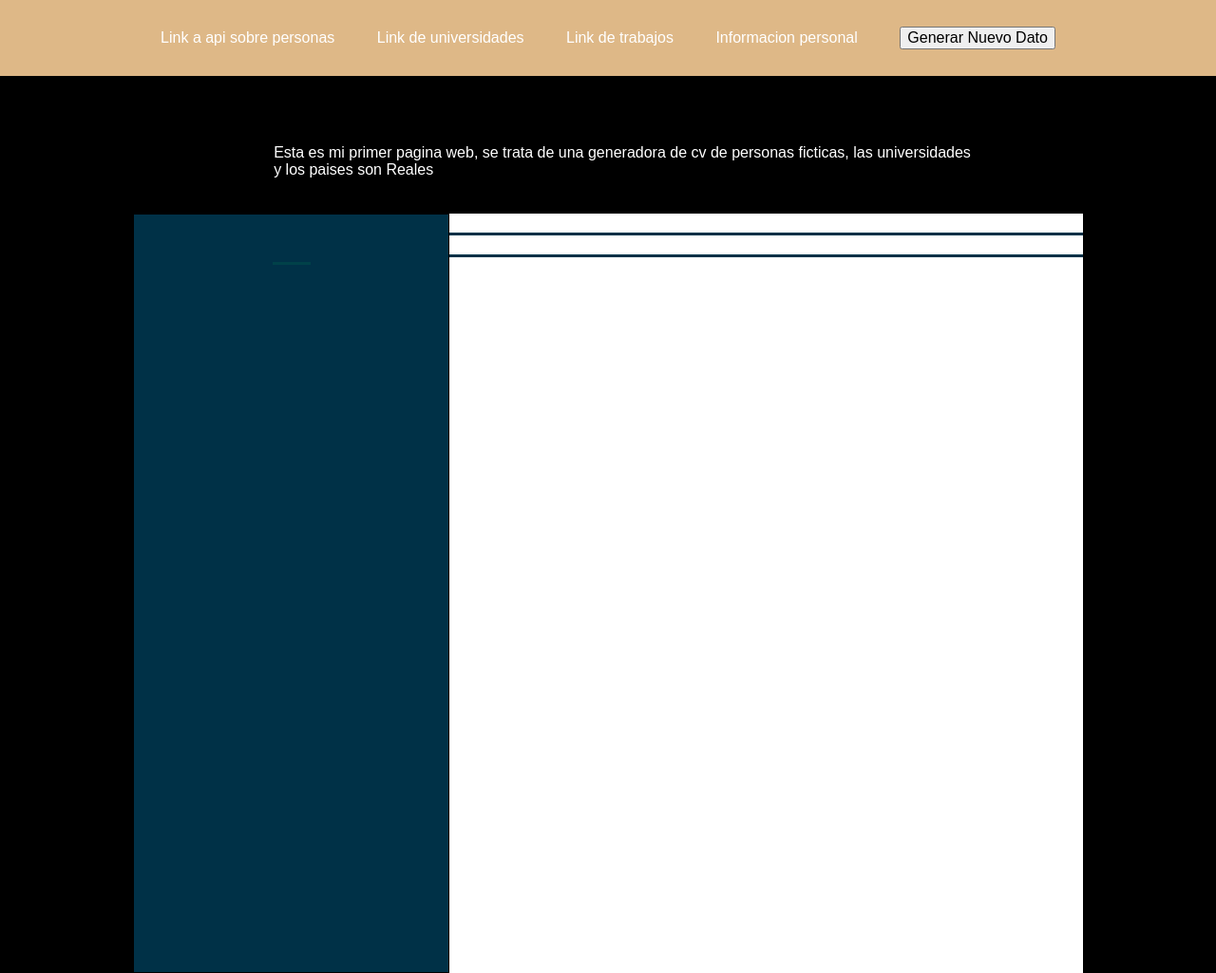
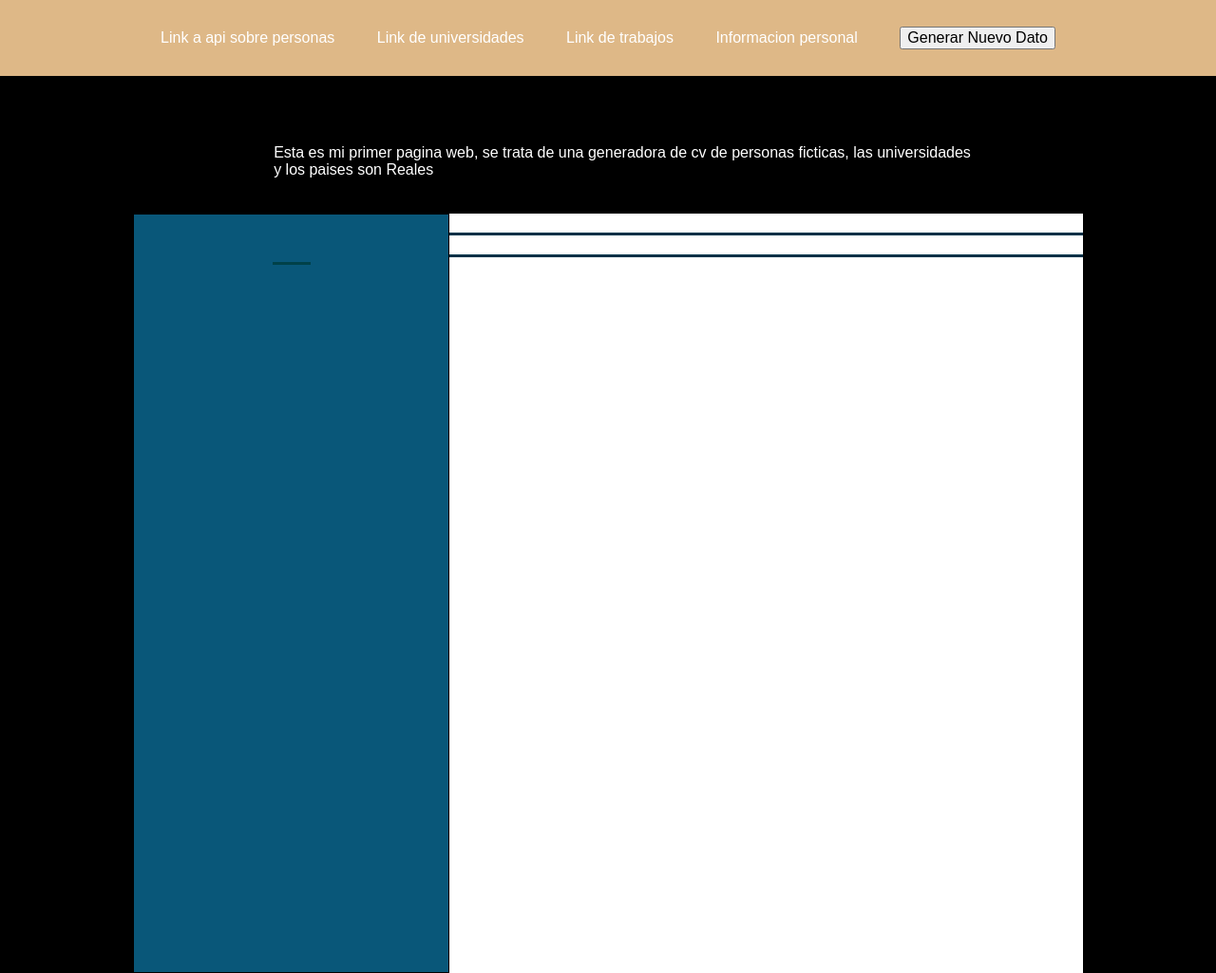
Before and after one commit to danielVillalb/curriculumVitae, a plain HTML site: page index.html in a window 1280 px wide. Shown: the whole page at 95% size. Drawn offline with nearby package versions, Linux system fonts and the light colour scheme; a script that the page names is missing.

Commit message:
terminado

```diff
--- a/styles.css
+++ b/styles.css
@@ -72,7 +72,7 @@ h1{
   border: 1px solid black;
   display: flex;
   flex-direction: column;
-  background: #003147;
+  background: #095779;
 
   align-items: center;
 }
```
